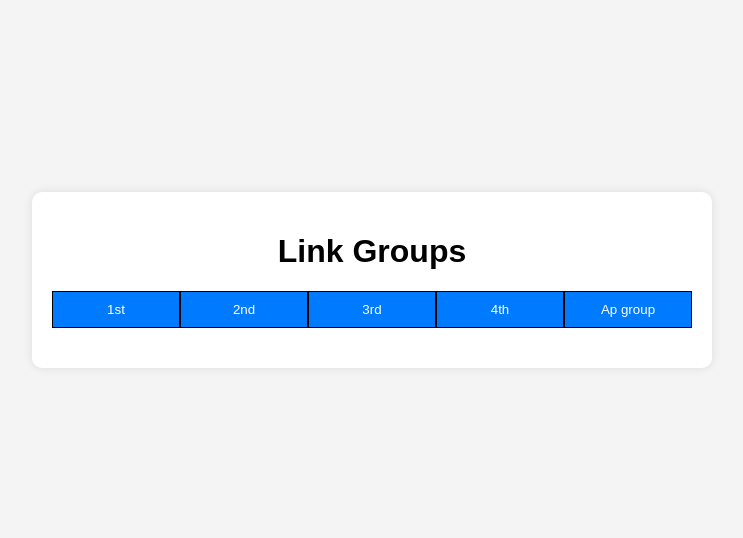
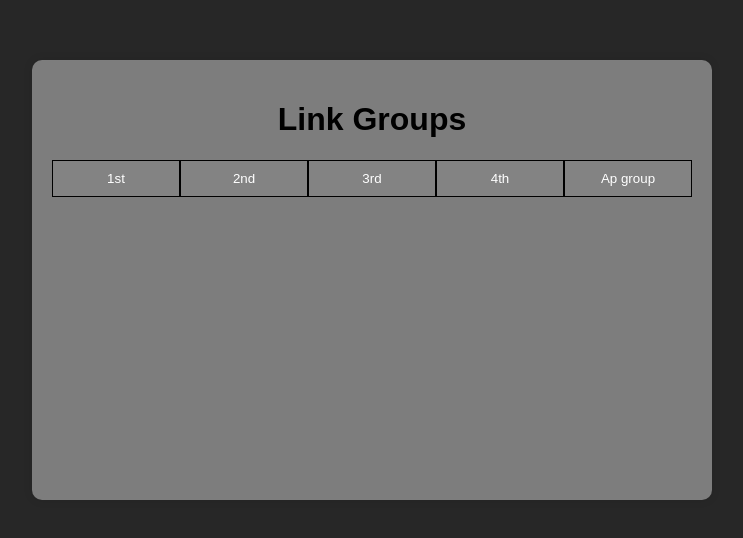
Before and after one commit to AkIszler/MadamLinkSite, a plain HTML site: page index.html in a window 1280 px wide. Shown: the part 120-658 px from the top of the page, without its empty margins (268-1011 px from the left). Drawn offline with Linux system fonts and the light colour scheme.

Commit message:
CSs updates

```diff
--- a/style.css
+++ b/style.css
@@ -1,8 +1,16 @@
+
 /* styles.css */
+
+*{
+    --bgBase: #272727;
+    --floatBG: hsl(0, 0%, 49%);
+    --buttonC: rgb(131, 131, 131);
+}
+
 
 body {
     font-family: Arial, sans-serif;
-    background-color: #f4f4f4;
+    background-color: var(--bgBase);
     display: flex;
     justify-content: center;
     align-items: center;
@@ -11,12 +19,13 @@ body {
 }
 
 .container {
-    background-color: #fff;
+    background-color: var(--floatBG);
     padding: 20px;
     border-radius: 10px;
     box-shadow: 0 0 10px rgba(0, 0, 0, 0.1);
     text-align: center;
     min-width: 50% !important;
+    min-height: 50% !important;
 }
 
 .button-group {
@@ -29,7 +38,7 @@ body {
 .button-group button {
     flex: 1; /* All buttons take equal space */
     margin: 5px;
-    background-color: #007BFF;
+    background-color: var(--buttonC);
     color: #fff;
     border: 1px solid black;
     padding: 10px;
```
